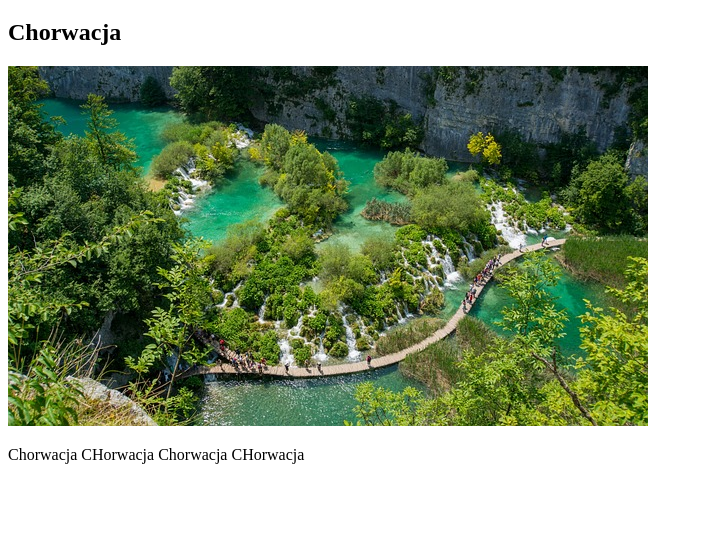
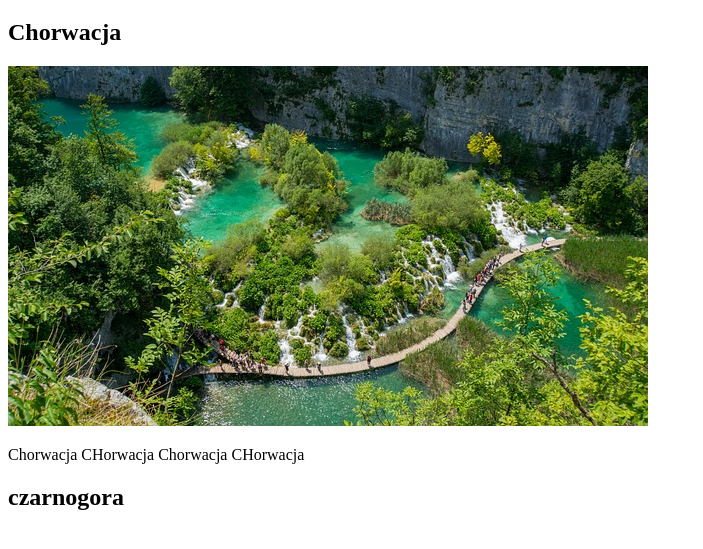
Before and after one commit to Grzywaaa/projekt_INLN3_BS, a plain HTML site: page index.html in a window 1280 px wide. Shown: the part 61-610 px from the top of the page, without its empty margins (0-703 px from the left). Drawn offline with Linux system fonts and the light colour scheme.

Commit message:
Update index.html

```diff
--- a/index.html
+++ b/index.html
@@ -12,5 +12,8 @@
         <img src="chorwacja.jpg" alt="">
         <p>Chorwacja CHorwacja Chorwacja CHorwacja</p>
     </section>
+    <section class="czarnogora">
+        <h2>czarnogora</h2>
+    </section>
 </body>
 </html>
```
